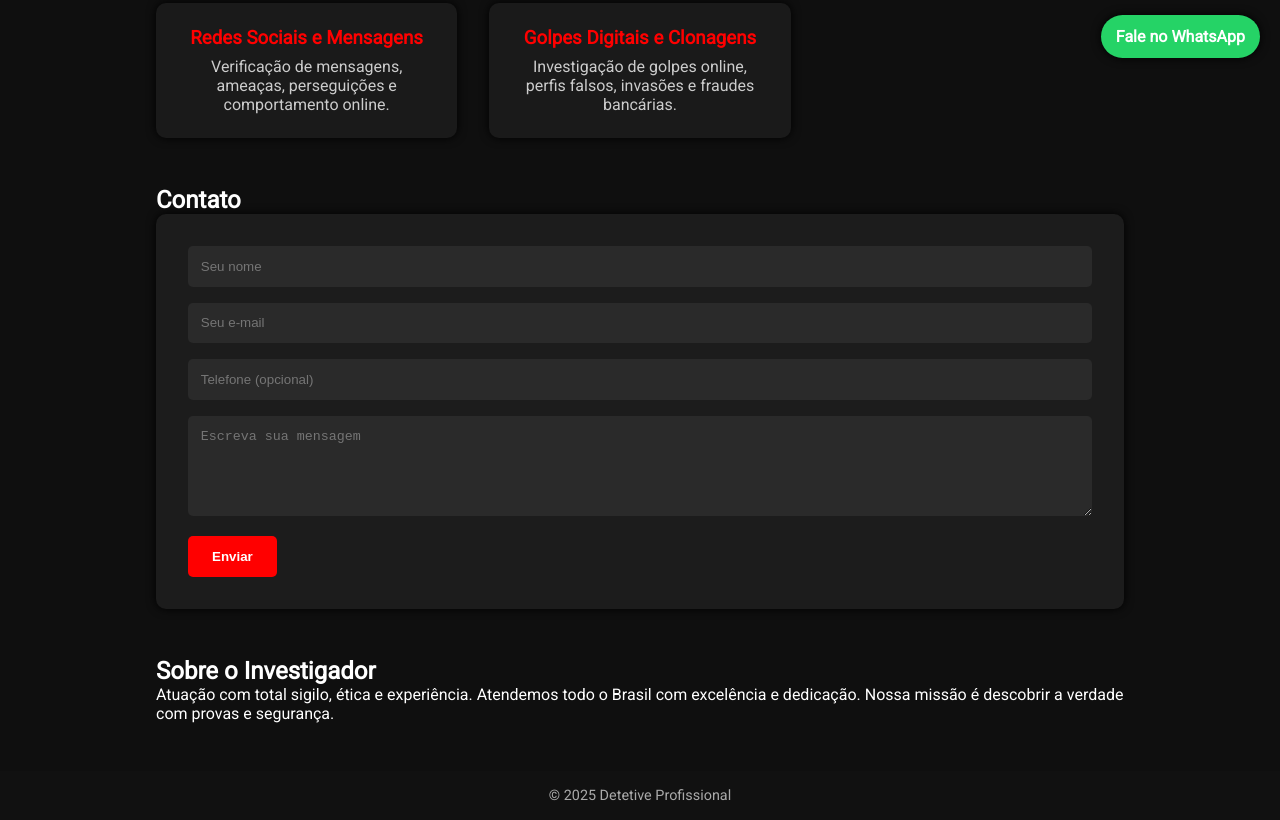
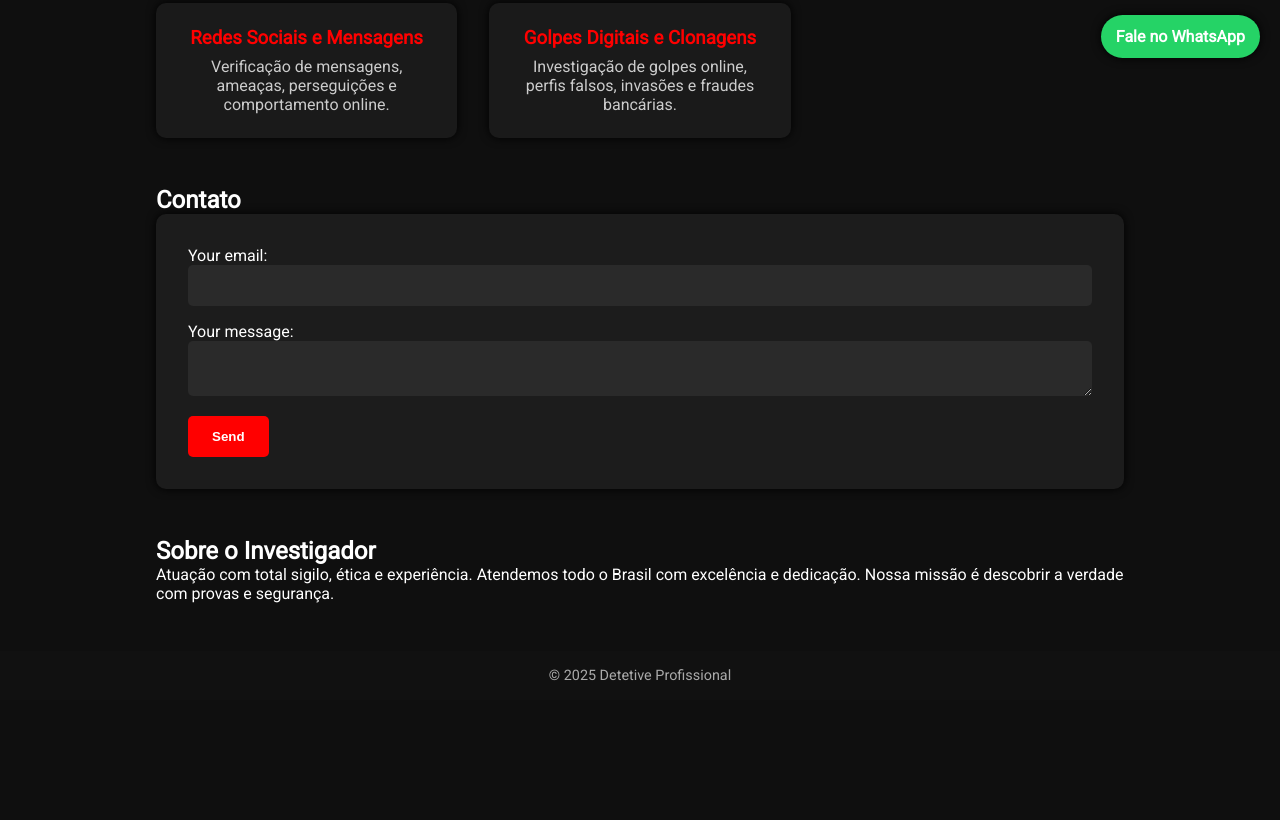
Before and after one commit to dpbprofissional/dpb, a plain HTML site: page index.html in a window 1280 px wide. Shown: the part 722-1542 px from the top of the page. After the commit the page ends 1422 px from the top, so only its background shows below. Drawn offline with Linux system fonts and the light colour scheme.

Commit message:
Update index.html

```diff
--- a/index.html
+++ b/index.html
@@ -195,12 +195,12 @@
   <section class="section" id="contato">
     <h2>Contato</h2>
     <div class="formulario">
-      <form action="https://formspree.io/f/meqblwne" method="POST">
-        <input type="text" name="nome" placeholder="Seu nome" required />
-        <input type="email" name="email" placeholder="Seu e-mail" required />
-        <input type="tel" name="telefone" placeholder="Telefone (opcional)" />
-        <textarea name="mensagem" rows="5" placeholder="Escreva sua mensagem" required></textarea>
-        <button type="submit">Enviar</button>
+      <form action="https://formspree.io/f/mwpokgyr" method="POST">
+  <label for="email">Your email:</label>
+  <input type="email" name="email" id="email" required>
+  <label for="message">Your message:</label>
+  <textarea name="message" id="message" required></textarea>
+  <button type="submit">Send</button>
       </form>
     </div>
   </section>
```
